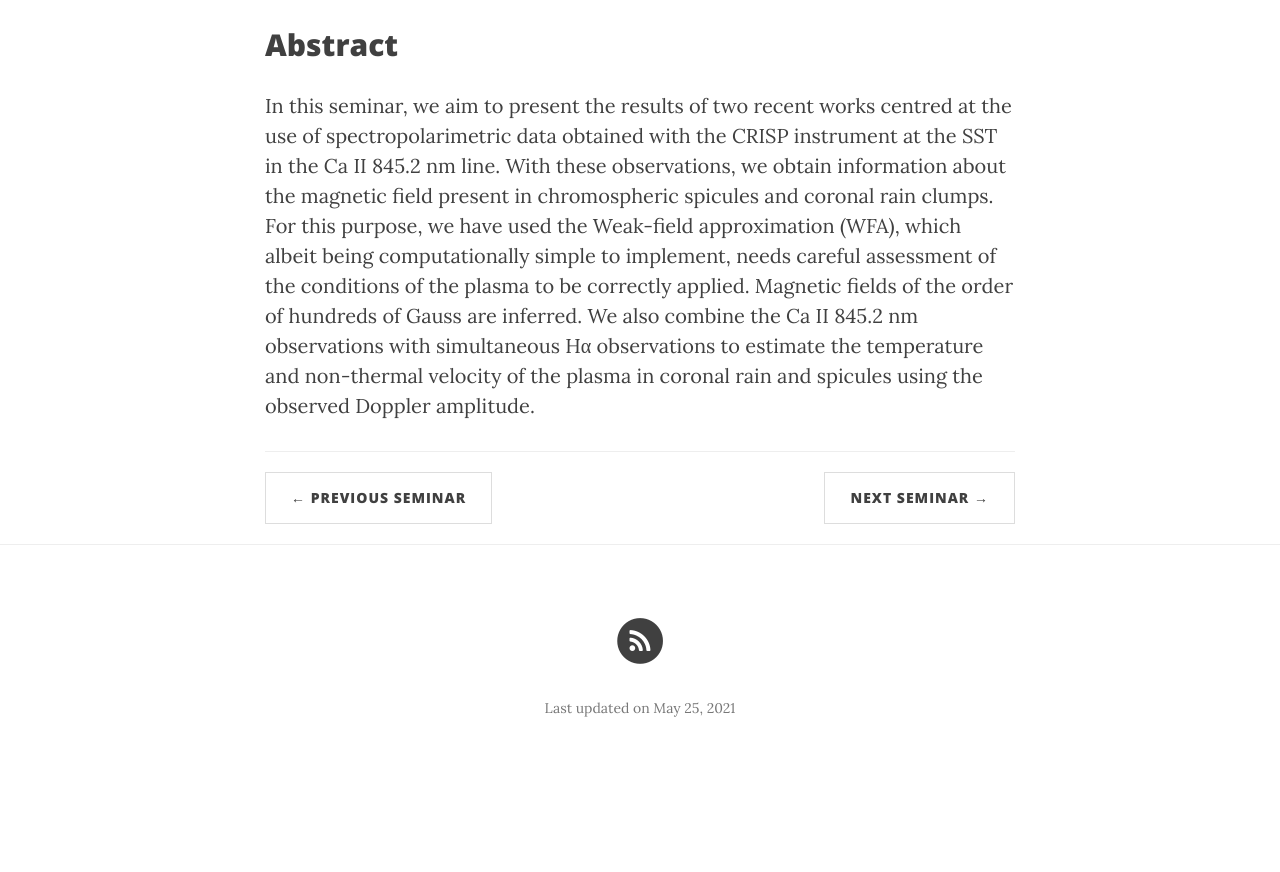
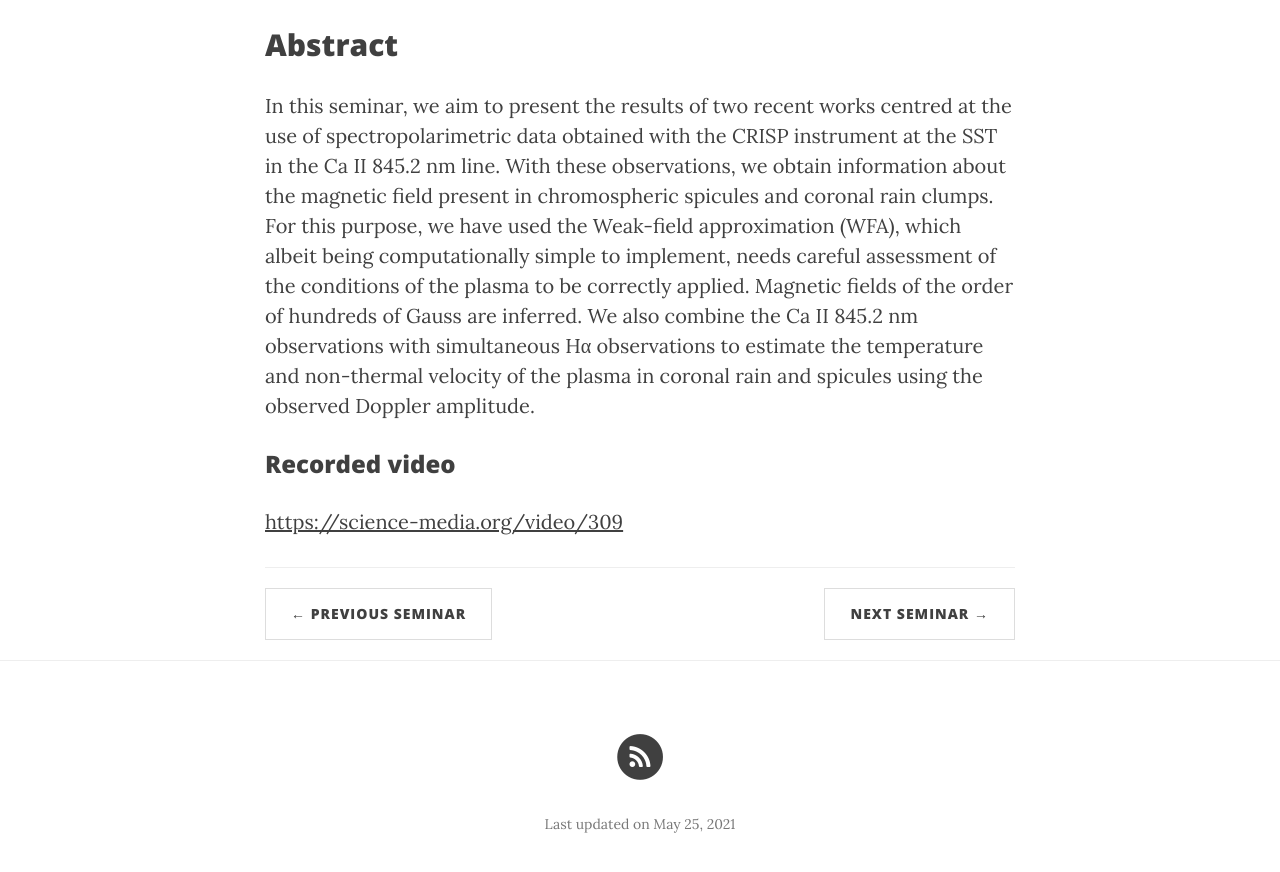
Before and after one commit to ITA-Solar/espos, a Jekyll site: the page built from _posts/2021-05-06-Aguiar-Kriginsky_Silva.md, in a window 1280 px wide and 900 px high, scrolled down 606 px. Shown: the top 872 px of the window. Built offline with Jekyll 4.4.1, drawn with Linux system fonts in a browser that asks for light colours; nearby versions of some CDN libraries; before the commit the page ends 1390 px from its top, so only the background shows below that.

Commit message:
Update 2021-05-06-Aguiar-Kriginsky_Silva.md

```diff
--- a/_posts/2021-05-06-Aguiar-Kriginsky_Silva.md
+++ b/_posts/2021-05-06-Aguiar-Kriginsky_Silva.md
@@ -10,3 +10,7 @@ published:  true
 
 ## Abstract
 In this seminar, we aim to present the results of two recent works centred at the use of spectropolarimetric data obtained with the CRISP instrument at the SST in the Ca II 845.2 nm line. With these observations, we obtain information about the magnetic field present in chromospheric spicules and coronal rain clumps. For this purpose, we have used the Weak-field approximation (WFA), which albeit being computationally simple to implement, needs careful assessment of the conditions of the plasma to be correctly applied. Magnetic fields of the order of hundreds of Gauss are inferred. We also combine the Ca II 845.2 nm observations with simultaneous Hα observations to estimate the temperature and non-thermal velocity of the plasma in coronal rain and spicules using the observed Doppler amplitude.
+
+### Recorded video
+
+[https://science-media.org/video/309](https://science-media.org/video/309)
```
